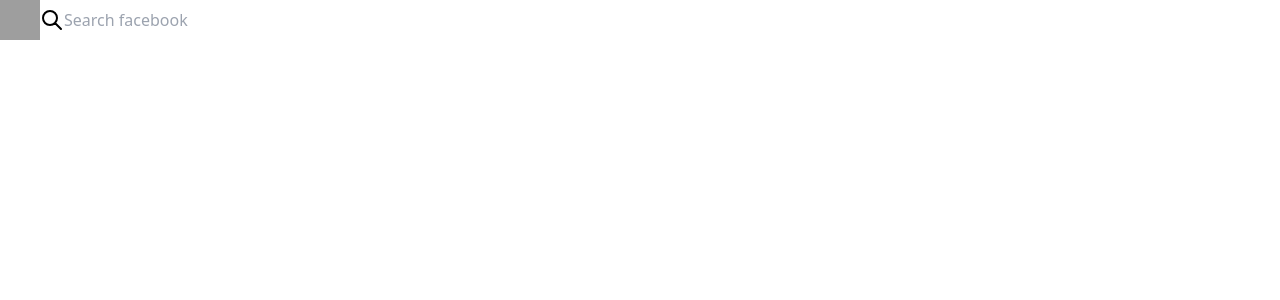
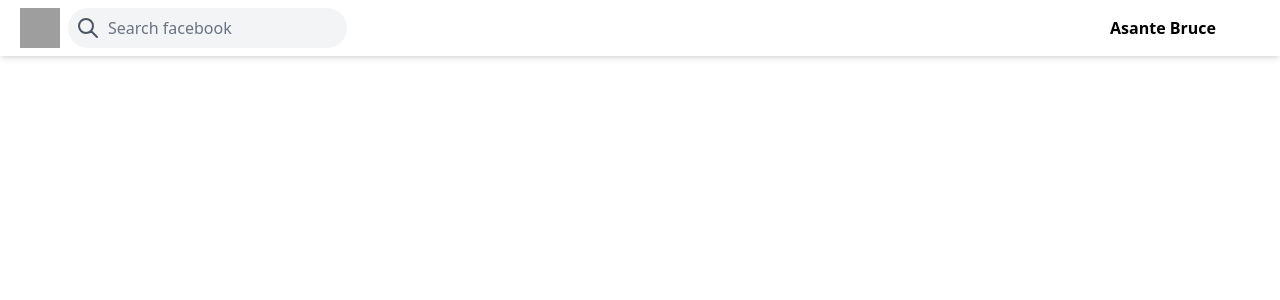
Before and after one commit to RUTAGENGWA-ASANTE-BRUCE/facebook-nextJS, a Next.js app in the folder facebook/: page / in a window 1280 px wide. Shown: the top 300 px of the page. Built offline with nearby package versions, Linux system fonts and the light colour scheme; grey boxes are pictures that could not be loaded; some icons are missing.

Commit message:
header completion touches

```diff
--- a/facebook/components/Header.js
+++ b/facebook/components/Header.js
@@ -1,29 +1,46 @@
 import React from 'react'
 import Image from "next/image"
 import {
-    BellICon,
+    BellIcon,
     ChatIcon,
-    ChevronDownICon,
+    ChevronDownIcon,
     HomeIcon,
-    UserGroupICon,
+    UserGroupIcon,
     ViewGridIcon
 } from "@heroicons/react/solid"
 import {
     FlagIcon,
     PlayIcon,
     SearchIcon,
-    ShoppingCartICon
+    ShoppingCartIcon
 } from "@heroicons/react/outline"
+import HeaderIcon from "./HeaderIcon"
 function Header() {
   return (
-    <div>
+    <div className="sticky  top-0 z-50 bg-white flex items-center p-2 lg:px-5 shadow-md">
         <div className="flex items-center   ">
 
             <Image src="https://links.papareact.com/5me" width={40} height={40} layouts="fixed"/>
-            <div className="flex ">
-            <SearchIcon className="h-6"/>
-                <input type="text" placeholder="Search facebook"/>
+            <div className="flex ml-2 items-center rounded-full bg-gray-100 p-2">
+            <SearchIcon className="h-6 text-gray-600"/>
+                <input type="text" className="hidden md:inline ml-2 items-center bg-transparent outline-none placeholder-gray-500 flex-shrink" placeholder="Search facebook"/>
             </div>
+        </div>
+        <div className="flex justify-center flex-grow">
+            <div className="flex space-x-6 md:space-x-2">
+                <HeaderIcon active Icon={HomeIcon}/>
+                <HeaderIcon Icon={FlagIcon}/>
+                <HeaderIcon Icon={PlayIcon}/>
+                <HeaderIcon Icon={ShoppingCartIcon}/>
+                <HeaderIcon Icon={UserGroupIcon}/>
+            </div>
+        </div>
+        <div className="flex items-center sm:space-x-2 justify-end">
+            <p className="whitespace-nowrap font-semibold pr-3">Asante Bruce</p>
+            <ViewGridIcon className="icon"/>
+            <ChatIcon className="icon"/>
+            <BellIcon className="icon"/>
+            <ChevronDownIcon className="icon"/>
         </div>
     </div>
   )
```
